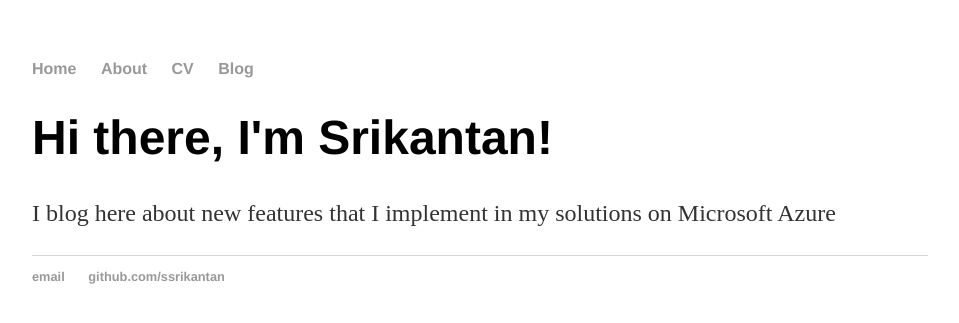
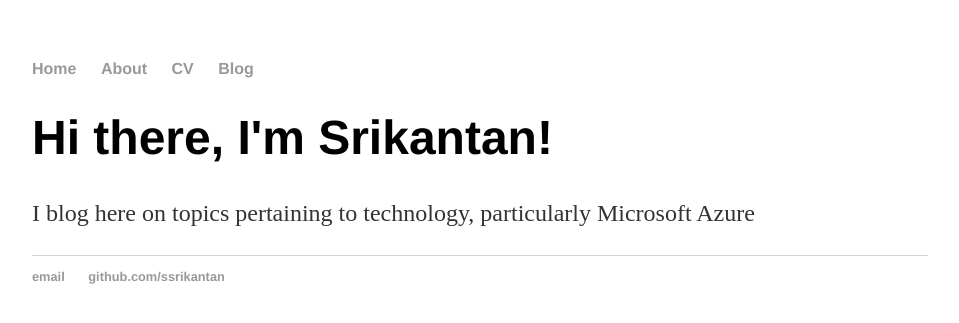
Before and after one commit to ssrikantan/ssrikantan.github.io, a Jekyll site: the page built from index.html, in a window 1280 px wide. Shown: the top 323 px of the page, without its empty margins (160-1119 px from the left). Built offline with Jekyll 4.4.1, drawn with Linux system fonts in a browser that asks for light colours.

Commit message:
Update index.html

```diff
--- a/index.html
+++ b/index.html
@@ -1,30 +1,8 @@
-<!DOCTYPE html>
-<html>
-	<head>
-		<title>srikantan's blog posts</title>
-		<!-- link to main stylesheet -->
-		<link rel="stylesheet" type="text/css" href="/css/main.css">
-	</head>
-	<body>
-		<nav>
-    		<ul>
-        		<li><a href="/">Home</a></li>
-	        	<li><a href="/about">About</a></li>
-        		<li><a href="/cv">CV</a></li>
-        		<li><a href="/blog">Blog</a></li>
-    		</ul>
-		</nav>
-		<div class="container">
-    		<div class="blurb">
-        		<h1>Hi there, I'm Srikantan!</h1>
-				<p>I blog here about new features that I implement in my solutions on Microsoft Azure</a></p>
-    		</div><!-- /.blurb -->
-		</div><!-- /.container -->
-		<footer>
-    		<ul>
-        		<li><a href="mailto:s_srikantan@hotmail.com">email</a></li>
-        		<li><a href="https://github.com/ssrikantan">github.com/ssrikantan</a></li>
-			</ul>
-		</footer>
-	</body>
-</html>
+---
+layout: default
+title: Srikantan Sankaran
+---
+<div class="blurb">
+	<h1>Hi there, I'm Srikantan!</h1>
+	<p>I blog here on topics pertaining to technology, particularly Microsoft Azure</p>
+</div><!-- /.blurb -->
```
